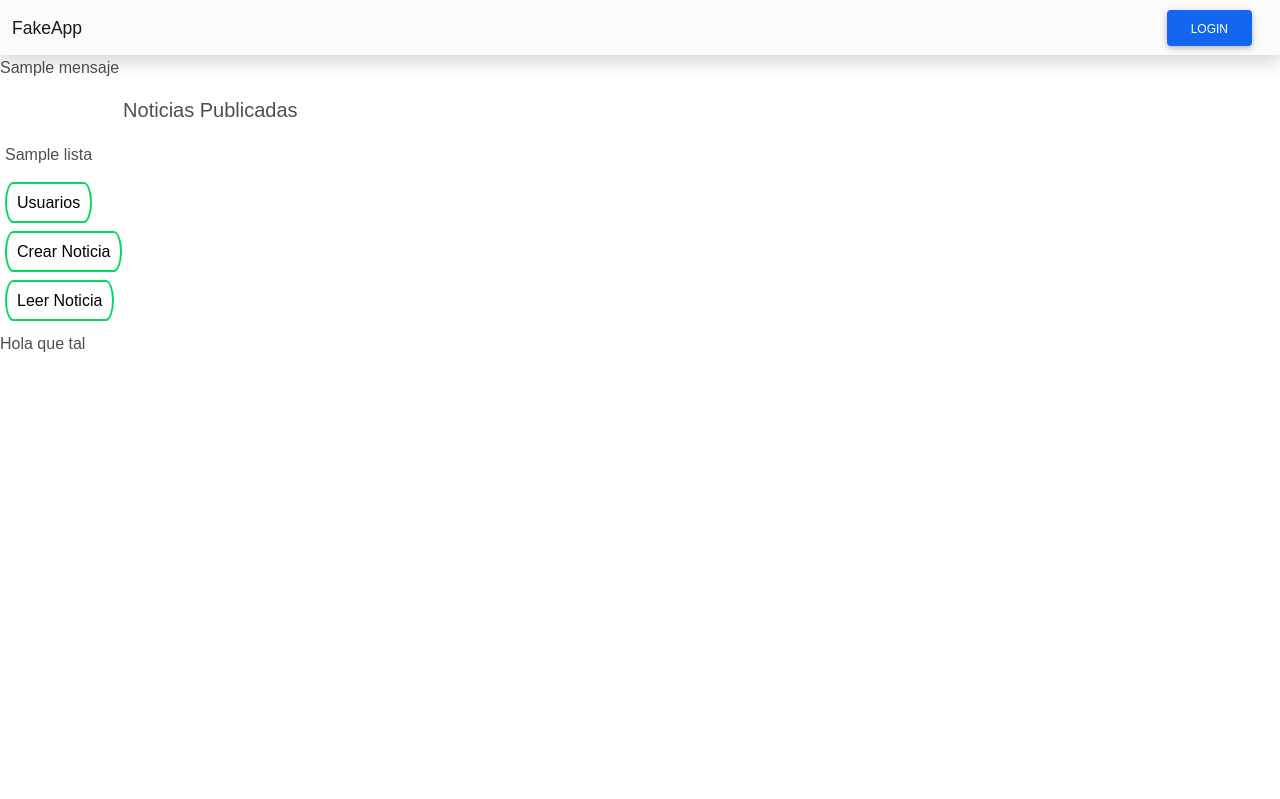
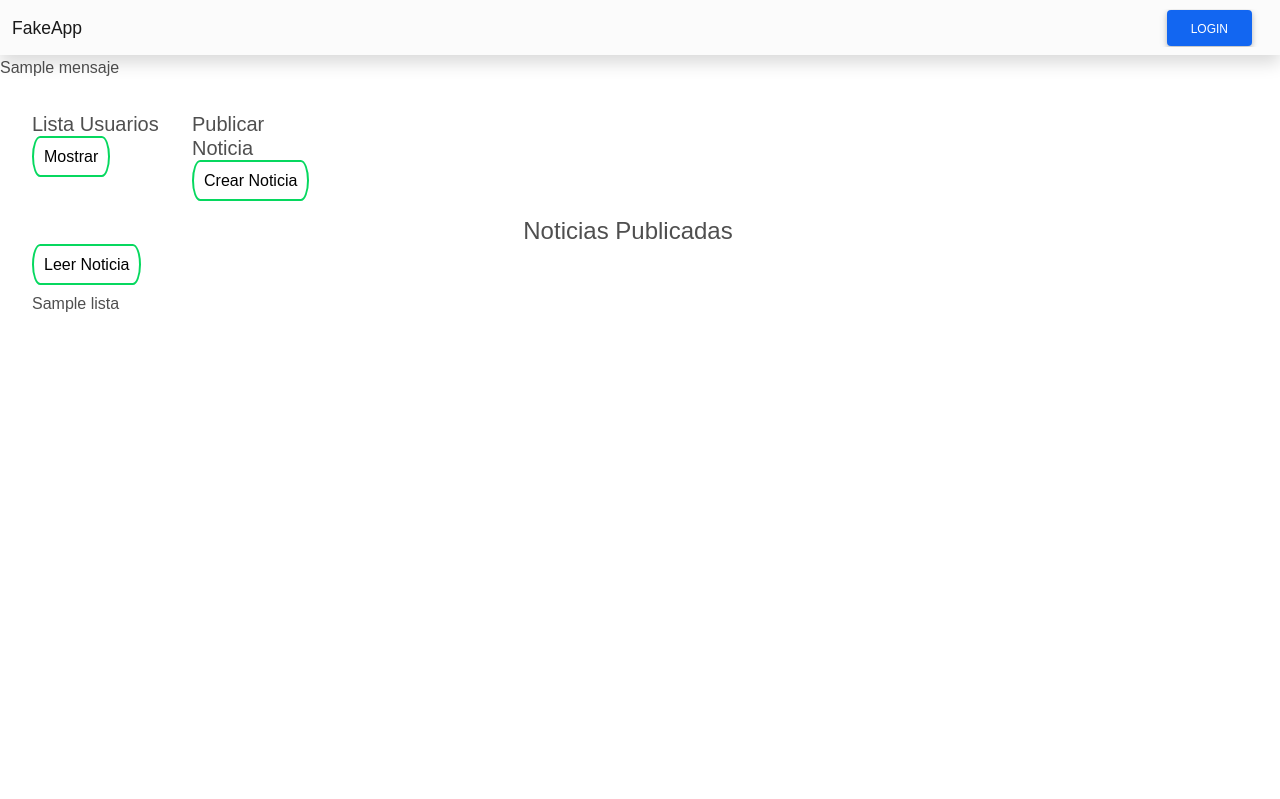
Before and after one commit to borjius99/TFG, a Django app: template FakeNews/FakeApp/templates/feed.html in a window 1280 px wide. Shown: the top 799 px of the page. After the commit the page ends 312 px from the top, so only its background shows below. Run offline with Django 3.2, Linux system fonts and the light colour scheme; the template is opened without the code that fills it: most values are stand-ins (such as "Sample title", 1, 10 or a date in 2020); parts of the project's set-up code (start-up, migrations or seed data) failed here and were passed over; some libraries are stand-ins or nearby versions.

Commit message:
HTML Feed y Users

```diff
--- a/FakeNews/FakeApp/static/css/styles.css
+++ b/FakeNews/FakeApp/static/css/styles.css
@@ -1,6 +1,6 @@
 body {
   font-family: Arial, sans-serif;
-  height: 120vh;
+  height: 100vh;
 }
 
 h1 {
@@ -84,12 +84,15 @@ h1 {
   overflow: auto;
 }
 
-@media screen and (max-width: 700px){
+@media screen and (max-width: 600px){
   .box{
     width: 70%;
   }
   .popup{
     width: 70%;
+  }
+  .column {
+    width: 100%;
   }
 }
 
@@ -110,6 +113,38 @@ h1 {
 
 #playlists-dataframe{
     overflow-y: scroll;
-    height: 85%;
+    height: 70%;
     margin-left: 20px;
 }
+
+.column {
+  float: left;
+  width: 25%;
+  margin-top: 20px;
+}
+
+/* Clear floats after the columns */
+.row:after {
+  content: "";
+  display: table;
+  clear: both;
+}
+
+
+article, aside, dialog, figcaption, figure, footer, header, hgroup, main, nav, section {
+    display: block
+}
+
+.main {
+    height: 110%;
+    margin-left: auto;
+    margin-right: auto;
+    margin-top: 2em;
+}
+
+.container-fluid {
+    overflow-y: hidden;
+    height: 90%;
+    width: 100%;
+
+}
--- a/FakeNews/FakeApp/templates/feed.html
+++ b/FakeNews/FakeApp/templates/feed.html
@@ -4,34 +4,20 @@
 {% block content %}
 
 {{mensaje}}
-
-<div class=row>
-
-
-<div class="container-fluid2">
+<div class="main">
+    <div class="container-fluid">
             <div class="row" style = "height:100%">
-        <div class="col-4" >
-            <div class= "row" id ="playlist-row">
-                <div> <h5>Noticias Publicadas</h5> </div>
-            </div>
-            <div id = "playlist-dataframe" >
-                {{ lista|safe }}
+                <div class="col-3" style="margin-left:20px">
+                    <div class = "row" id="gridrow">
+                        <div class = "col-md-6">
+                             <h5>Lista Usuarios</h5>
+                            <div class = "dataframe">
+                                <a class="button" href="{% url 'search_user' %}">Mostrar</a>
                             </div>
                         </div>
-    </div>
-</div>
-
-
-    <div class="container-fluid2">
-    <a class="button" href="{% url 'search_user' %}">Usuarios</a>
-    </div>
-
-
-    <div class="container-fluid2">
+                        <div class = "col-md-6">
+                            <h5>Publicar Noticia</h5>
                                <a class="button" href="#popup1">Crear Noticia</a>
-
-
-
                                    <div id="popup1" class="overlay">
                                        <div class="popup">
                                            <h2>Crea tu noticia</h2>
@@ -57,15 +43,13 @@
                                            </div>
                                        </div>
                                    </div>
+                        </div>
+                    </div>
+                    <div class = "row" id="gridrow">
+                        <div class = "col-md-6" style="margin-top:50px">
+                            <h5></h5>
+                            <a class="button" href="#popup2">Leer Noticia</a>
 
-    </div>
-
-
-    <div class="container-fluid2">
-    	<a class="button" href="#popup2">Leer Noticia</a>
-    </div>
-
-    <div class="container">
                             <div id="popup2" class="overlay">
                                 <div class="popup">
                                     <h2>Leer Noticia</h2>
@@ -83,7 +67,22 @@
                                 </div>
                             </div>
                         </div>
+                    </div>
+                </div>
+
+                    <div class ="row">
+                        <div class = "col-13" style="margin-top:0px">
+                            <div class= "row" id ="playlist-row" style="margin-top:-60px;">
+                                <h4>Noticias Publicadas</h4>
+                            </div>
+                            <div id = "playlists-dataframe" style="height:100%;width:100%" >
+                                {{ lista|safe }}
+                            </div>
+                        </div>
+                    </div>
 
             </div>
-Hola que tal
+        </div>
+</div>
+
 {% endblock %}
--- a/FakeNews/FakeApp/views.py
+++ b/FakeNews/FakeApp/views.py
@@ -63,7 +63,7 @@ def principal(request):
         # Comprobar que esta conectado
         df = showNews(contract_address, abi)
         lista = df.to_html(index=False, index_names=False,
-                           classes='table table-striped', justify='center')
+                           classes='table table-striped', justify='left')
 
         return render(request, 'feed.html', context={'lista': lista})
     else:
@@ -159,7 +159,7 @@ def search_user(request):
         df['Reputacion (0-5)'] = reputation
 
         lista = df.to_html(index=False, index_names=False,
-                           classes='table table-striped', justify='center')
+                           classes='table table-striped', justify='left')
         return render(request, 'users.html', context={'lista': lista})
     except Exception as e:
         error = 'Ha ocurrido un problema al recuperar la informacion de los usuarios'
```
Also changed, not shown: FakeNews/FakeApp/functions.py (+1 -11 lines), FakeNews/FakeApp/templates/users.html (+12 -9 lines), 1 other file. Lines whose indentation alone changed are shown as unchanged.
